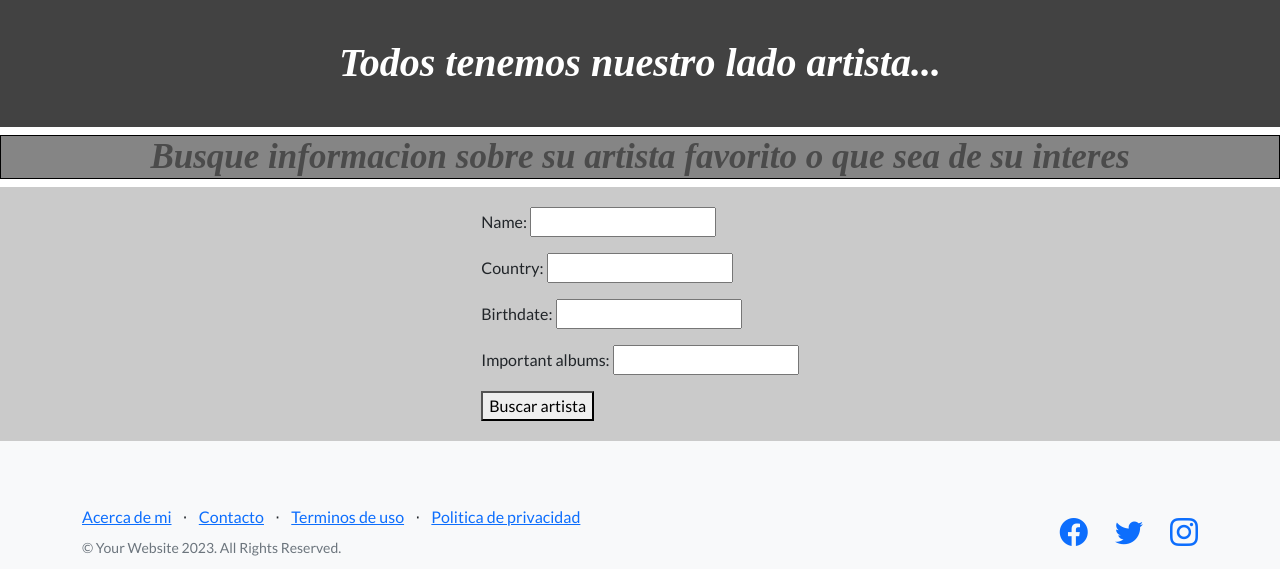
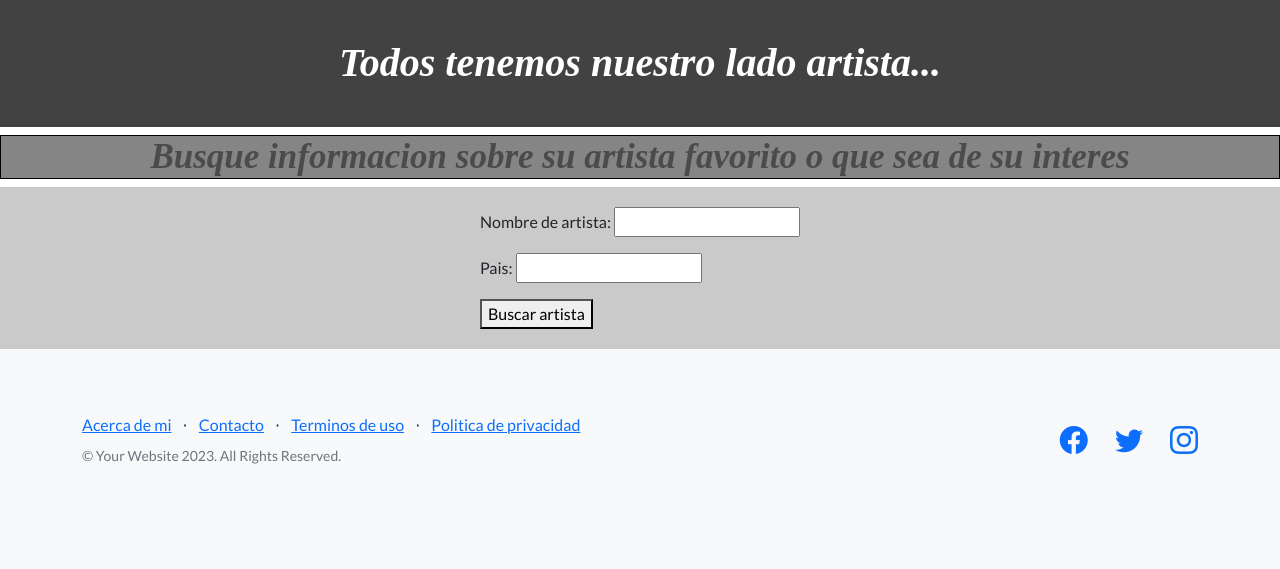
Before and after one commit to sWend77/Tercera-pre-entrega-Aguilar, a Django app: page /app-include/artistas/ in a window 1280 px wide. Shown: the part 557-1126 px from the top of the page. After the commit the page ends 1021 px from the top, so only its background shows below. Run offline with Django 5.2, Linux system fonts and the light colour scheme; some libraries are stand-ins or nearby versions.

Commit message:
Completando seccion 'artistas'

```diff
--- a/AppPrueba/forms.py
+++ b/AppPrueba/forms.py
@@ -18,12 +18,12 @@ class Formulario_musica (forms.Form):
     gender = forms.CharField()
     release_year = forms.IntegerField()
 
-class Formulario_artista(forms.Form):
+class FormularioArtista(forms.Form):
 
-    name = forms.CharField()
-    country = forms.CharField()
-    birthdate = forms.DateField()
-    important_albums = forms.CharField()
+    nombre_de_artista = forms.CharField(required=False)
+    pais = forms.CharField(required=False)
+
+
 
 class Formulario_instrumento(forms.Form):
 
--- a/AppPrueba/models.py
+++ b/AppPrueba/models.py
@@ -30,6 +30,8 @@ class Artista(models.Model):
     country = models.CharField(max_length=20)
     birthdate = models.DateField(max_length=30)
     important_albums = models.CharField(max_length=40)
+    biografia = models.CharField(max_length= 130423952, default=False)
+    imagen = models.ImageField(upload_to='avatares', blank=True , null=True)
 
     def __str__(self):
 
--- a/AppPrueba/templates/artistas.html
+++ b/AppPrueba/templates/artistas.html
@@ -10,9 +10,9 @@
 </h2>
 <div id="contenedor-general">
 
-    <form action="{% url 'Artistas' %}" method="post">{% csrf_token %}
+    <form action="{% url 'ResultadosArtistas' %}" method="post">{% csrf_token %}
 
-        {{mi_formulario.as_p}}
+        {{form.as_p}}
 
         <button type="submit">Buscar artista</button>
     </form>
--- a/AppPrueba/urls.py
+++ b/AppPrueba/urls.py
@@ -1,6 +1,8 @@
 from django.urls import path
 from AppPrueba.views import *
 from django.contrib.auth.views import LogoutView
+from django.conf import settings
+from django.conf.urls.static import static
 
 
 urlpatterns = [
@@ -26,4 +28,8 @@ urlpatterns = [
     path("carrito/<int:pk>" , agregar_carrito, name = "MiCarrito"),
     path("seleccionar-cantidad/" , seleccionar_cantidad, name = "SeleccionarCantidad"),
     path("forma-pago/" , elegir_pago, name = "FormaPago"),
+    path("resultados-artistas/" , artistas, name = "ResultadosArtistas"),
 ]
+
+if settings.DEBUG:
+    urlpatterns += static(settings.MEDIA_URL, document_root=settings.MEDIA_ROOT)
--- a/AppPrueba/views.py
+++ b/AppPrueba/views.py
@@ -35,19 +35,6 @@ def musica(req):
 
         return render(req, "musica.html",{"mi_formulario":mi_formulario})
 
-def artistas(req):
-
-    if req.method == "POST":
-        nuevo_artista = Artista(name = req.POST ["name"], country = req.POST ["country"], birthdate = req.POST ["birthdate"], important_albums = req.POST ["important_albums"])
-        nuevo_artista.save()
-        return render(req, "index.html",{})
-
-    else:
-
-        mi_formulario = Formulario_artista()
-
-        return render(req, "artistas.html",{"mi_formulario":mi_formulario})
-
 @login_required()
 def instrumentos(req):
 
@@ -62,7 +49,7 @@ def instrumentos(req):
 
         return render(req, "instrumentos.html",{"mi_formulario":mi_formulario})
 
-# Seccion login----------------------------------------------------------------------------------------------------------------
+# Seccion login y registro----------------------------------------------------------------------------------------------------------------
 
 def login_view (req):
 
@@ -220,6 +207,38 @@ class DeleteGenero (DeleteView):
     success_url = "/app-include/lista-generos/"
     context_object_name = "genero"
 
+#Seccion Artistas-----------------------------------------------------------------------------------------------------------------------------
+
+def artistas(req):
+    if req.method == "POST":
+        form = FormularioArtista(req.POST)
+        if form.is_valid():
+            nombre = form.cleaned_data.get('nombre_de_artista')
+            pais = form.cleaned_data.get('pais')
+
+
+            artistas = Artista.objects.all()
+
+
+            if nombre:
+                artistas = artistas.filter(name__icontains=nombre)
+
+            if pais:
+                artistas = artistas.filter(country__icontains=pais)
+
+            contexto = {
+                'form': form,
+                'artistas': artistas,
+            }
+            return render(req, 'resultado-busqueda-artista.html', contexto)
+    else:
+        form = FormularioArtista()
+
+    return render(req, 'artistas.html', {'form': form})
+
+
+
+
 #Seccion Market instrumentos--------------------------------------------------------------------------------------------------------------
 
 class ListaPublicaciones(ListView):
--- a/Proyecto1/settings.py
+++ b/Proyecto1/settings.py
@@ -118,6 +118,8 @@ USE_TZ = True
 
 STATIC_URL = '/static/'
 
+STATIC_ROOT = os.path.join(BASE_DIR, 'staticfiles')
+
 # Default primary key field type
 # https://docs.djangoproject.com/en/5.0/ref/settings/#default-auto-field
 
```
Also changed, not shown: AppPrueba/templates/resultado-busqueda-artista.html (added, +35 -0 lines), AppPrueba/migrations/0017_artista_biografia_artista_imagen.py (added), db.sqlite3, media/avatares/descarga.jpg (added), media/avatares/descarga_1.jpg (added), media/avatares/descarga_2.jpg (added).
